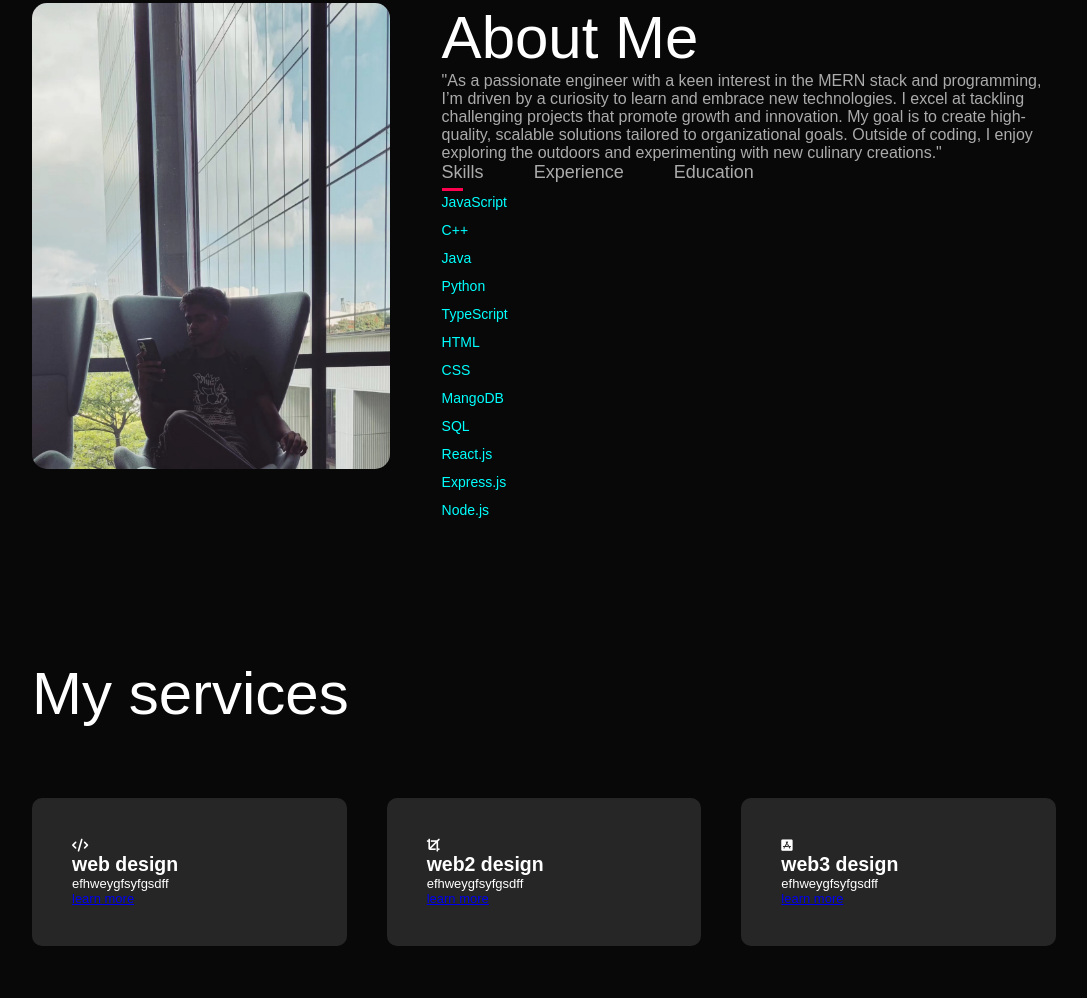
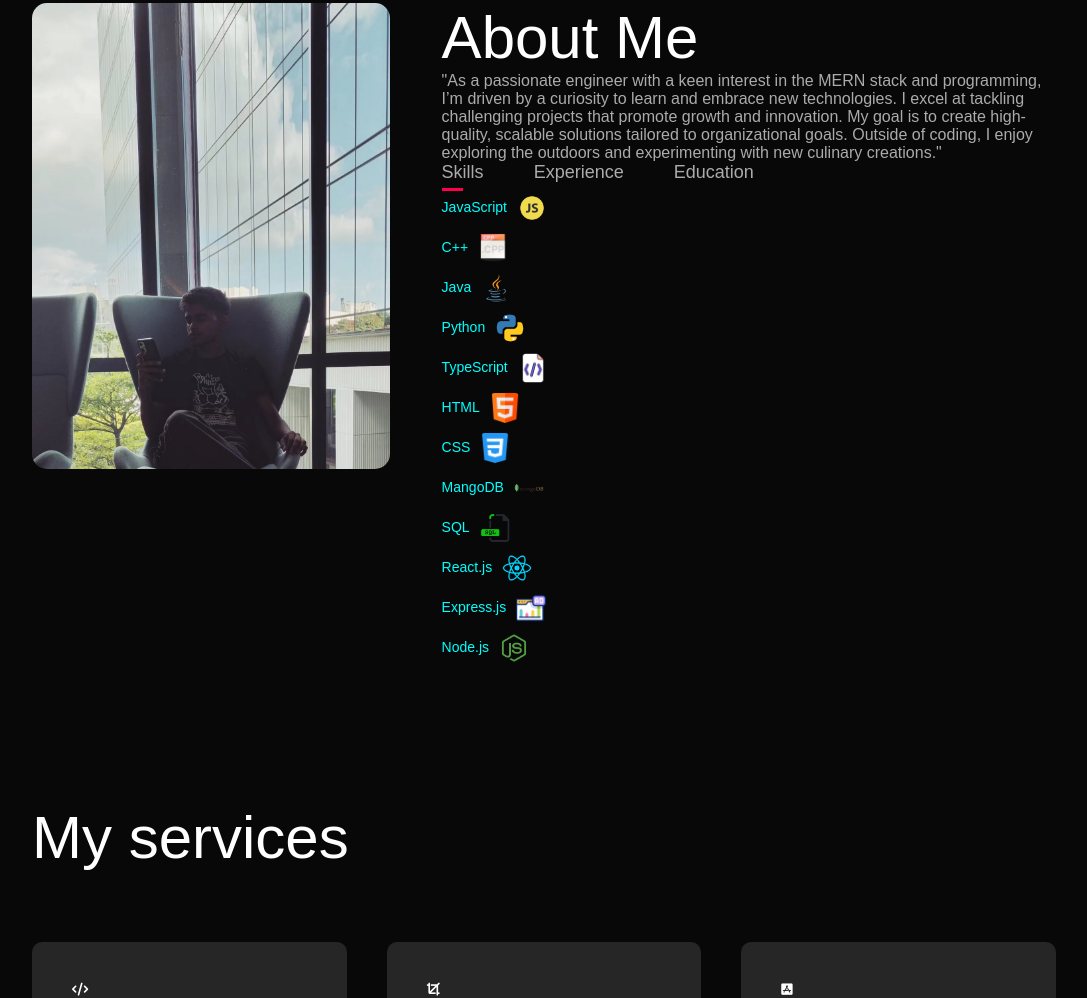
Before and after one commit to mohammedsharukhh/my-portfolio, a plain HTML site: page index.html in a window 1280 px wide. Shown: the part 887-1885 px from the top of the page, without its empty margins (96-1183 px from the left). Drawn offline with Linux system fonts and the light colour scheme.

Commit message:
icons updated

```diff
--- a/index.html
+++ b/index.html
@@ -47,18 +47,42 @@
                    </div>
                    <div class="tab-contents active-tab"id="Skills">
                     <ul>
-                        <li><span>JavaScript</span></li>
-                        <li><span>C++</span></li>
-                        <li><span>Java</span></li>
-                        <li><span>Python</span></li>
-                        <li><span>TypeScript</span></li>
-                        <li><span>HTML</span></li>
-                        <li><span>CSS</span></li>
-                        <li><span>MangoDB</span></li>
-                        <li><span>SQL</span></li>
-                        <li><span>React.js</span></li>
-                        <li><span>Express.js</span></li>
-                        <li><span>Node.js</span></li>
+                        <li>
+                            <span>JavaScript</span><a href="https://www.javascript.com/"><img src="./images/javascript.png" alt="Java" class="skill-icon"></a>
+                        </li>
+                        <li>
+                            <span>C++</span><a href="https://isocpp.org/"><img src="./images/C++.png" alt="Java" class="skill-icon"></a>
+                        </li>
+                        <li>
+                            <span>Java</span><a href="https://www.java.com/en/"><img src="./images/java.png" alt="Java" class="skill-icon"></a>
+                        </li>
+                        <li>
+                            <span>Python</span><a href="https://www.python.org/"><img src="./images/python.png" alt="Java" class="skill-icon"></a>
+                        </li>
+                        <li>
+                            <span>TypeScript</span><a href=""><img src="./images/typescript.png" alt="Java" class="skill-icon"></a>
+                        </li>
+                        <li>
+                            <span>HTML</span><a href="https://html.com/"><img src="./images/HTML.png" alt="Java" class="skill-icon"></a>
+                        </li>
+                        <li>
+                            <span>CSS</span><a href="https://www.w3.org/Style/CSS/Overview.en.html#:~:text=Cascading%20Style%20Sheets%20(CSS)%20is,from%20the%20CSS%20working%20group."><img src="./images/CSS.png" alt="Java" class="skill-icon"></a>
+                        </li>
+                        <li>
+                            <span>MangoDB</span><a href="https://www.mongodb.com/"><img src="./images/mango.png" alt="Java" class="skill-icon"></a>
+                        </li>
+                        <li>
+                            <span>SQL</span><a href="https://www.geeksforgeeks.org/sql-tutorial/"><img src="./images/SQL.png" alt="Java" class="skill-icon"></a>
+                        </li>
+                        <li>
+                             <span>React.js</span><a href="https://create-react-app.dev/docs/adding-images-fonts-and-files/"><img src="./images/react.png" alt="Java" class="skill-icon"></a>
+                        </li>
+                        <li>
+                            <span>Express.js</span><a href="https://expressjs.com/"><img src="./images/expreees.png" alt="Java" class="skill-icon"></a>
+                        </li>
+                        <li>
+                            <span>Node.js</span><a href="https://nodejs.org/en"><img src="./images/nodejs.png" alt="Java" class="skill-icon"></a>
+                        </li>
                     </ul>
                    </div>
                    <div class="tab-contents"id="Experience">
@@ -92,8 +116,8 @@
                    <div class="tab-contents"id="Education">
 
                     <ul>
-                        <li><span>New Horizon College of Engineering</span><br>Electronic and Communication Engineering - 2024</li>
-                         li><span>SJM POLYTECHNIC</span><br>Electronic and Communication - 2021</li>
+                        <li><span>New Horizon College of Engineering</span><br>Electronic and Communication Engineering - 2024<br>8.13 CGPA</li>
+                        <li><span>SJM POLYTECHNIC</span><br>Electronic and Communication - 2021,<br>75%</li>
                     </ul>
                    </div>
                </div>
--- a/style.css
+++ b/style.css
@@ -121,6 +121,13 @@ width: 100%;
 
 .tab-links.active-link::after{
     width: 50%
+}
+.skill-icon {
+    width: 30px;
+    height: 30px;
+    margin-left: 10px;
+    vertical-align: middle;
+    border-radius: 5px;
 }
 .tab-contents ul li{
     list-style: none;
```
Also changed, not shown: images/C++.png (added), images/CSS.png (added), images/HTML.png (added), images/SQL.png (added), images/expreees.png (added), images/java.png (added), images/javascript.png (added), images/mango.png (added), images/nodejs.png (added), images/python.png (added), images/react.png (added), images/typescript.png (added).
